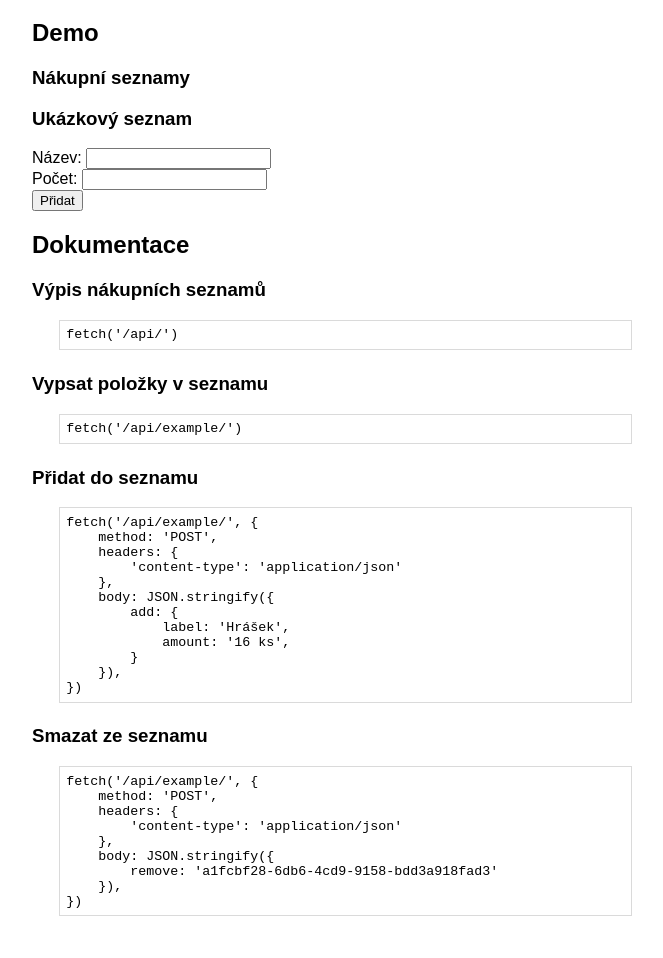
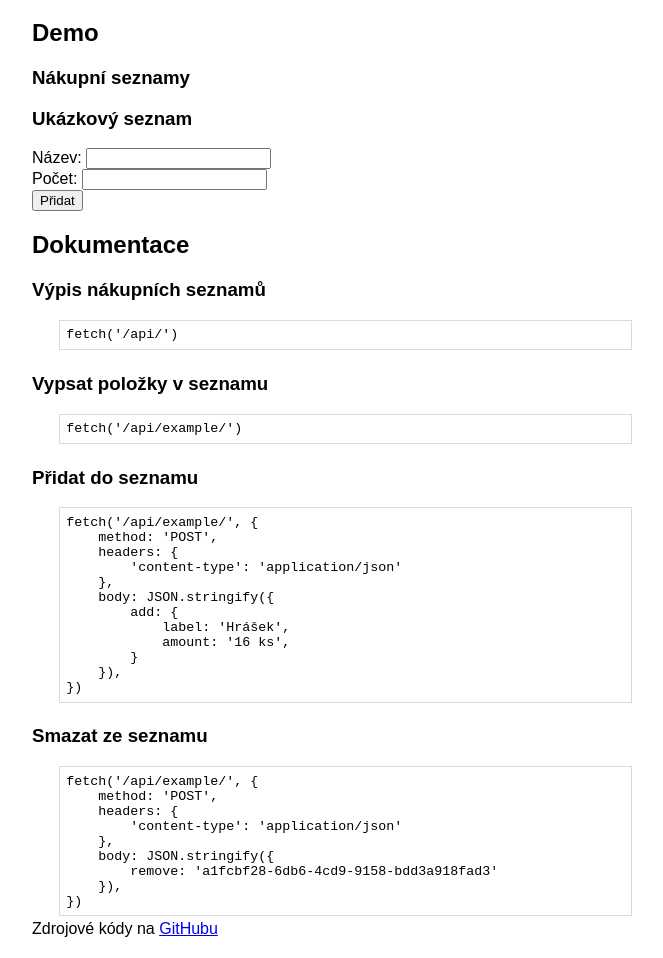
Before and after one commit to Czechitas-podklady-WEB/Backend-Nakupni-seznam, a website: page public/index.html in a window 1280 px wide. Shown: the part 81-1039 px from the top of the page, without its empty margins (308-971 px from the left). Drawn offline with Linux system fonts and the light colour scheme; no server answers.

Commit message:
Documentation: link to github repo

```diff
--- a/public/index.html
+++ b/public/index.html
@@ -134,5 +134,11 @@ fetch('/api/example/', {
 	}),
 })</textarea
 		>
+		<footer>
+			Zdrojové kódy na
+			<a href="https://github.com/Czechitas-podklady-WEB/Backend-Nakupni-seznam"
+				>GitHubu</a
+			>
+		</footer>
 	</body>
 </html>
```
